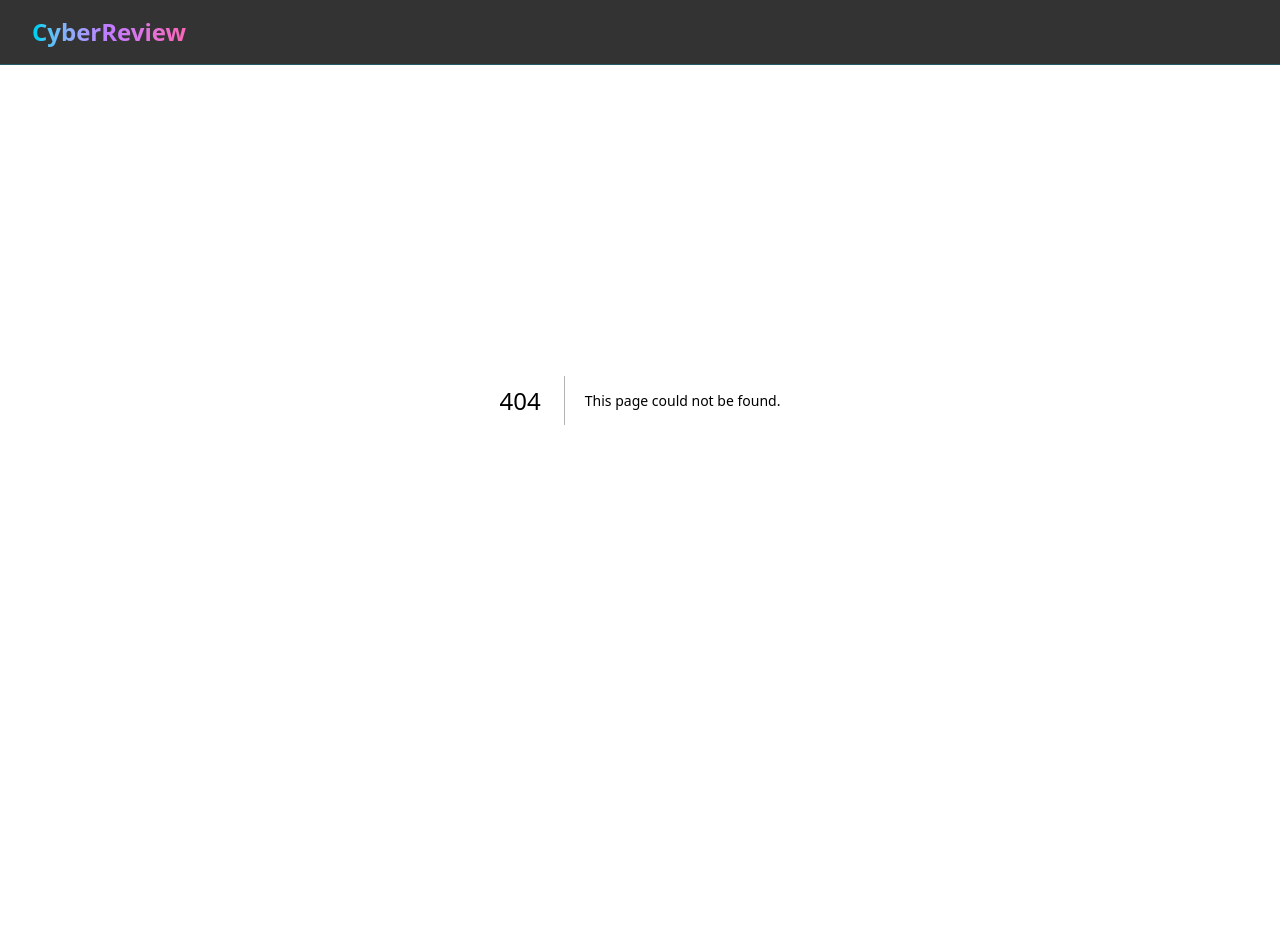
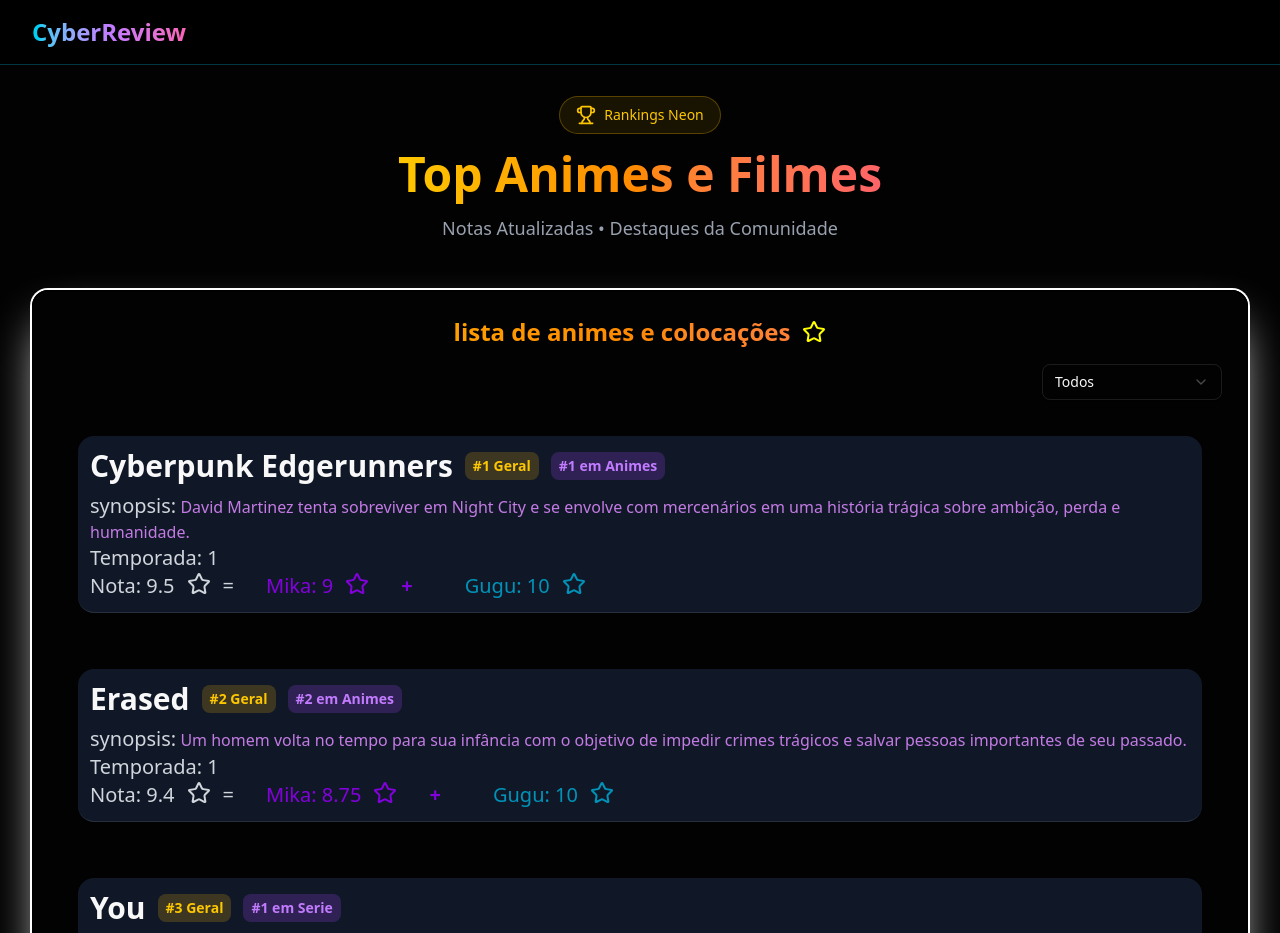
Before and after one commit to gustavoslsj1/micawithc, a Next.js app in the folder roa/: page /ranking in a window 1280 px wide. Before the commit this address had no page. Shown: the top 933 px of the page. Before the commit the page ends 800 px from the top, so only its background shows below. Built offline with nearby package versions, Linux system fonts and the light colour scheme.

Commit message:
arrumando rostas , aprimorando o sistema de  raking e deixando o codigo mais limpo

```diff
--- a/roa/app/page.tsx
+++ b/roa/app/page.tsx
@@ -4,8 +4,7 @@
 export default function Home() {
   return (
     <div>
-      {/* <HomePage /> */}
-      <Ranking />
+      <HomePage />
     </div>
   );
 }
--- /dev/null
+++ b/roa/app/ranking/page.tsx
@@ -0,0 +1,5 @@
+import Ranking from "@/components/Raking/page";
+
+export default function RankingPage() {
+  return <Ranking />;
+}
--- a/roa/components/NavBar/page.tsx
+++ b/roa/components/NavBar/page.tsx
@@ -1,4 +1,5 @@
 import { Film, Tv, Trophy, Home } from "lucide-react";
+import Link from "next/link";
 
 // interface NavbarProps {
 //   currentPage: string;
@@ -22,7 +23,7 @@
               //   onClick={() => onNavigate('home')}
               className="text-2xl font-bold bg-gradient-to-r from-cyan-400 via-purple-400 to-pink-400 bg-clip-text text-transparent hover:from-cyan-300 hover:via-purple-300 hover:to-pink-300 transition-all"
             >
-              CyberReview
+              <Link href="/">CyberReview</Link>
             </button>
           </div>
 
--- a/roa/components/Raking/page.tsx
+++ b/roa/components/Raking/page.tsx
@@ -1,7 +1,6 @@
 "use client";
-import { useEffect, useState } from "react";
-import { Trophy, Star, TrendingUp, BadgeCheckIcon } from "lucide-react";
-import { Button } from "../ui/button";
+import { useState } from "react";
+import { Trophy, Star, BadgeCheckIcon } from "lucide-react";
 import {
   Select,
   SelectContent,
@@ -10,14 +9,11 @@
   SelectValue,
 } from "../ui/select";
 import { Badge } from "@/components/ui/badge";
+
+type TipoConteudo = "todos" | "anime" | "filme" | "serie";
+
 export default function Ranking() {
-  //   const [reviews, setReviews] = useState<Review[]>([]);
-  //   const [loading, setLoading] = useState(true);
-  //   const [filter, setFilter] = useState<'all' | 'anime' | 'movie'>('all');
-
-  //   useEffect(() => {
-  //     loadReviews();
-  //   }, [filter]);
+  const [filter, setfilter] = useState<TipoConteudo>("todos");
 
   const lista = [
     {
@@ -43,7 +39,6 @@
       type: "Serie",
       Temporada: "1",
       checked: true,
-      Ranking: 9,
       Badge: "verificado",
       NotaGugu: 9.5,
       NotaMika: 9,
@@ -249,7 +244,7 @@
     },
     {
       title: "Dandadan",
-      type: "serie",
+      type: "anime",
       Temporada: "1",
       NotaGugu: 7.9,
       NotaMika: 9,
@@ -276,46 +271,40 @@
     },
   ];
 
-  //   async function loadReviews() {
-  //     setLoading(true);
-  //     try {
-  //       let query = supabase
-  //         .from('reviews')
-  //         .select('*')
-  //         .order('rating', { ascending: false });
+  const listaOrdenadaGeral = [...lista].sort((a, b) => {
+    const notaA = ((a.NotaGugu || 0) + (a.NotaMika || 0)) / 2;
+    const notaB = ((b.NotaGugu || 0) + (b.NotaMika || 0)) / 2;
+    return notaB - notaA;
+  });
 
-  //       if (filter !== 'all') {
-  //         query = query.eq('type', filter);
-  //       }
-
-  //       const { data, error } = await query;
-
-  //       if (error) throw error;
-  //       setReviews(data || []);
-  //     } catch (error) {
-  //       console.error('Error loading reviews:', error);
-  //     } finally {
-  //       setLoading(false);
-  //     }
-  //   }
-
-  const getRankColor = (index: number) => {
-    if (index === 0) return "from-yellow-400 to-yellow-600";
-    if (index === 1) return "from-gray-300 to-gray-500";
-    if (index === 2) return "from-orange-400 to-orange-600";
-    return "from-cyan-400 to-cyan-600";
+  const getRankingCategoria = (item: (typeof lista)[0]) => {
+    const mesmaCategoria = listaOrdenadaGeral.filter(
+      (i) => i.type === item.type
+    );
+    return mesmaCategoria.findIndex((i) => i.title === item.title) + 1;
   };
 
-  const getRankGlow = (index: number) => {
-    if (index === 0) return "shadow-[0_0_20px_rgba(250,204,21,0.5)]";
-    if (index === 1) return "shadow-[0_0_20px_rgba(209,213,219,0.5)]";
-    if (index === 2) return "shadow-[0_0_20px_rgba(251,146,60,0.5)]";
-    return "shadow-[0_0_15px_rgba(6,182,212,0.3)]";
+  const getRankingGeral = (item: (typeof lista)[0]) => {
+    return listaOrdenadaGeral.findIndex((i) => i.title === item.title) + 1;
+  };
+
+  const conteudosFiltrados =
+    filter === "todos"
+      ? listaOrdenadaGeral
+      : listaOrdenadaGeral.filter((item) => item.type === filter);
+
+  const getCategoriaLabel = (type: string) => {
+    const labels: Record<string, string> = {
+      anime: "Animes",
+      filme: "Filmes",
+      serie: "Séries",
+    };
+    return labels[type] || type;
   };
 
   return (
     <div className="min-h-screen pt-24 pb-16">
-      <div className="max-w-7xl mx-auto px-4  sm:px-6 lg:px-8">
+      <div className="max-w-7xl mx-auto px-4 sm:px-6 lg:px-8">
         <div className="text-center mb-12">
           <div className="inline-flex items-center space-x-2 mb-4 px-4 py-2 bg-yellow-500/10 border border-yellow-500/30 rounded-full">
             <Trophy className="text-yellow-400" size={20} />
@@ -326,7 +315,7 @@
 
           {/* header card secundario  */}
           <h1 className="text-4xl sm:text-5xl font-bold mb-4">
-            <span className="bg-gradient-to-r from-yellow-400 via-orange-400 to-red-400 bg-clip-text text-transparent">
+            <span className="bg-linear-to-r from-yellow-400 via-orange-400 to-red-400 bg-clip-text text-transparent">
               Top Animes e Filmes
             </span>
           </h1>
@@ -335,70 +324,75 @@
             Notas Atualizadas • Destaques da Comunidade
           </p>
         </div>
-        <div className="flex flex-col border-2 border-black rounded-2xl p-6  ring-2 ring-white shadow-2xl shadow-white">
+        <div className="flex flex-col border-2 border-black rounded-2xl p-6 ring-2 ring-white shadow-2xl shadow-white">
           <li className="list-none">
-            <h3 className="text-2xl font-bold flex flex-row gap-3 items-center justify-center ">
+            <h3 className="text-2xl font-bold flex flex-row gap-3 items-center justify-center bg-linear-to-r from-yellow-400 via-orange-400 to-red-400 bg-clip-text text-transparent">
               lista de animes e colocações <Star color="yellow" />
             </h3>
 
-            <div className="flex flex-row gap-4 justify-end my-4 bg-gra">
-              <Select>
+            <div className="flex flex-row gap-4 justify-end my-4">
+              <Select
+                value={filter}
+                onValueChange={(value) => setfilter(value as TipoConteudo)}
+              >
                 <SelectTrigger className="w-[180px]">
                   <SelectValue placeholder="Tipo" />
                 </SelectTrigger>
                 <SelectContent>
-                  <SelectItem value="serie">serie</SelectItem>
-                  <SelectItem value="filme">filme</SelectItem>
-                  <SelectItem value="anime">anime</SelectItem>
-                  <SelectItem value="all">todos</SelectItem>
+                  <SelectItem value="todos">Todos</SelectItem>
+                  <SelectItem value="anime">Anime</SelectItem>
+                  <SelectItem value="filme">Filme</SelectItem>
+                  <SelectItem value="serie">Série</SelectItem>
                 </SelectContent>
               </Select>
             </div>
 
-            <ul className=" gap-4 flex flex-col ">
-              {lista
-                ?.sort((a, b) => {
-                  // Calcula o ranking de cada item
-                  const rankingA =
-                    a.NotaGugu && a.NotaMika
-                      ? (a.NotaGugu + a.NotaMika) / 2
-                      : a.NotaGugu;
-                  const rankingB =
-                    b.NotaGugu && b.NotaMika
-                      ? (b.NotaGugu + b.NotaMika) / 2
-                      : b.NotaMika;
-
-                  // Ordena do maior para o menor
-                  return rankingB - rankingA;
-                })
-                .map((item, index) => {
+            <ul className="gap-4 flex flex-col">
+              {conteudosFiltrados.map((item) => {
                 const rankingFinal =
                   item.NotaGugu && item.NotaMika
                     ? (item.NotaGugu + item.NotaMika) / 2
                     : null;
 
+                const rankingGeral = getRankingGeral(item);
+                const rankingCategoria = getRankingCategoria(item);
+
                 return (
-                    <li className="border-b-1 m-5" key={index}>
-                      <div className="flex flex-row items-center gap-3">
-                        <h1 className="font-bold text-2xl">{item.title}</h1>
-                        <p className="mt-2 font-bold">raking: {item.Ranking}</p>
+                  <li
+                    className="border-b m-5 bg-gray-900 rounded-2xl p-3"
+                    key={item.title}
+                  >
+                    <div className="flex flex-row items-center gap-3 flex-wrap mb-2 ">
+                      <h1 className="font-bold text-3xl">{item.title}</h1>
+                      <span className="px-2 py-1 bg-yellow-500/20 text-yellow-400 rounded-md text-sm font-bold">
+                        #{rankingGeral} Geral
+                      </span>
+                      <span className="px-2 py-1 bg-purple-500/20 text-purple-400 rounded-md text-sm font-bold">
+                        #{rankingCategoria} em {getCategoriaLabel(item.type)}
+                      </span>
                     </div>
-                      <h2 className="text-[#C47BE4]">{item.synopsis}</h2>
-                      <h3 className="font-bold">Temporada: {item.Temporada}</h3>
                     {item.checked && (
                       <Badge>
                         <BadgeCheckIcon className="w-4 h-4" />
                         {item.Badge}
                       </Badge>
                     )}
-                      <p className="font-bold text-gray-500 flex flex-row gap-3">
+                    <h2 className="text-[#C47BE4]">
+                      <span className="text-gray-300  text-xl"> synopsis:</span>{" "}
+                      {item.synopsis}
+                    </h2>
+                    <h3 className=" text-gray-300 text-xl">
+                      Temporada: {item.Temporada}
+                    </h3>
+
+                    <p className=" text-gray-300 text-xl flex flex-row gap-3 flex-wrap">
                       Nota: {rankingFinal?.toFixed(1)}
-                        <Star />
-                        <span className="text-purple-900 mx-5 font-bold flex flex-row gap-3">
-                          Mika: {item.NotaMika} <Star />{" "}
+                      <Star />=
+                      <span className="text-purple-700 mx-5  flex flex-row gap-3">
+                        Mika: {item.NotaMika} <Star />
                         <span className="font-bold mx-5">+</span>
                       </span>
-                        <span className=" font-bold text-cyan-600 flex flex-row gap-3">
+                      <span className=" text-cyan-600 flex flex-row gap-3">
                         Gugu: {item.NotaGugu}
                         <Star />
                       </span>
@@ -409,108 +403,6 @@
             </ul>
           </li>
         </div>
-        {/* <div className="flex justify-center space-x-4 mb-8">
-          {[
-            { value: 'all', label: 'Todos' },
-            { value: 'anime', label: 'Animes' },
-            { value: 'movie', label: 'Filmes' },
-          ].map((option) => (
-            <button
-              key={option.value}
-              onClick={() => setFilter(option.value as typeof filter)}
-              className={`
-                px-6 py-2 rounded-lg font-medium transition-all
-                ${filter === option.value
-                  ? 'bg-gradient-to-r from-cyan-500 to-purple-500 text-white shadow-[0_0_20px_rgba(6,182,212,0.5)]'
-                  : 'bg-gray-800/50 text-gray-400 hover:text-white hover:bg-gray-800'
-                }
-              `}
-            >
-              {option.label}
-            </button>
-          ))}
-        </div> */}
-
-        {/* {loading ? (
-          <div className="space-y-4">
-            {[...Array(5)].map((_, i) => (
-              <div key={i} className="bg-gray-800/50 rounded-xl h-24 animate-pulse"></div>
-            ))}
-          </div>
-        ) : (
-          <div className="space-y-4">
-            {reviews.map((review, index) => (
-              <div
-                key={review.id}
-                className={`
-                  group relative bg-gradient-to-r from-gray-800/50 to-gray-900/50 rounded-xl p-6 border border-gray-700/50 hover:border-cyan-500/50 transition-all cursor-pointer
-                  ${index < 3 ? getRankGlow(index) : ''}
-                `}
-              >
-                <div className="flex items-center space-x-6">
-                  <div className={`
-                    flex-shrink-0 w-16 h-16 rounded-lg flex items-center justify-center text-2xl font-bold text-white
-                    bg-gradient-to-br ${getRankColor(index)}
-                    ${index < 3 ? 'shadow-lg' : ''}
-                  `}>
-                    {index < 3 ? <Trophy size={28} /> : index + 1}
-                  </div>
-
-                  <div className="flex-1 min-w-0">
-                    <div className="flex items-center space-x-3 mb-2">
-                      <h3 className="text-xl font-bold text-white group-hover:text-cyan-400 transition-colors">
-                        {review.title}
-                      </h3>
-                      <span className="px-2 py-1 bg-cyan-500/20 border border-cyan-500/50 text-cyan-400 text-xs font-medium rounded">
-                        {review.type === 'anime' ? 'ANIME' : 'MOVIE'}
-                      </span>
-                    </div>
-
-                    <p className="text-gray-400 text-sm mb-2 line-clamp-1">
-                      {review.synopsis}
-                    </p>
-
-                    <div className="flex flex-wrap items-center gap-2">
-                      {review.genres.slice(0, 3).map((genre, i) => (
-                        <span
-                          key={i}
-                          className="px-2 py-1 bg-purple-500/20 text-purple-400 text-xs rounded"
-                        >
-                          {genre}
-                        </span>
-                      ))}
-                      <span className="text-gray-500 text-xs">
-                        {review.release_year}
-                      </span>
-                    </div>
-                  </div>
-
-                  <div className="flex-shrink-0 text-right">
-                    <div className="flex items-center space-x-1 mb-1">
-                      {[...Array(5)].map((_, i) => (
-                        <Star
-                          key={i}
-                          size={18}
-                          className={
-                            i < Math.floor(review.rating)
-                              ? 'fill-yellow-400 text-yellow-400'
-                              : 'text-gray-600'
-                          }
-                        />
-                      ))}
-                    </div>
-                    <div className="flex items-center justify-end space-x-2">
-                      <TrendingUp className="text-green-400" size={16} />
-                      <span className="text-2xl font-bold bg-gradient-to-r from-cyan-400 to-purple-400 bg-clip-text text-transparent">
-                        {review.rating.toFixed(1)}
-                      </span>
-                    </div>
-                  </div>
-                </div>
-              </div>
-            ))}
-          </div>
-        )} */}
       </div>
     </div>
   );
```
Also changed, not shown: roa/components/homePage/page.tsx (+10 -50 lines). Lines whose indentation alone changed are shown as unchanged.
